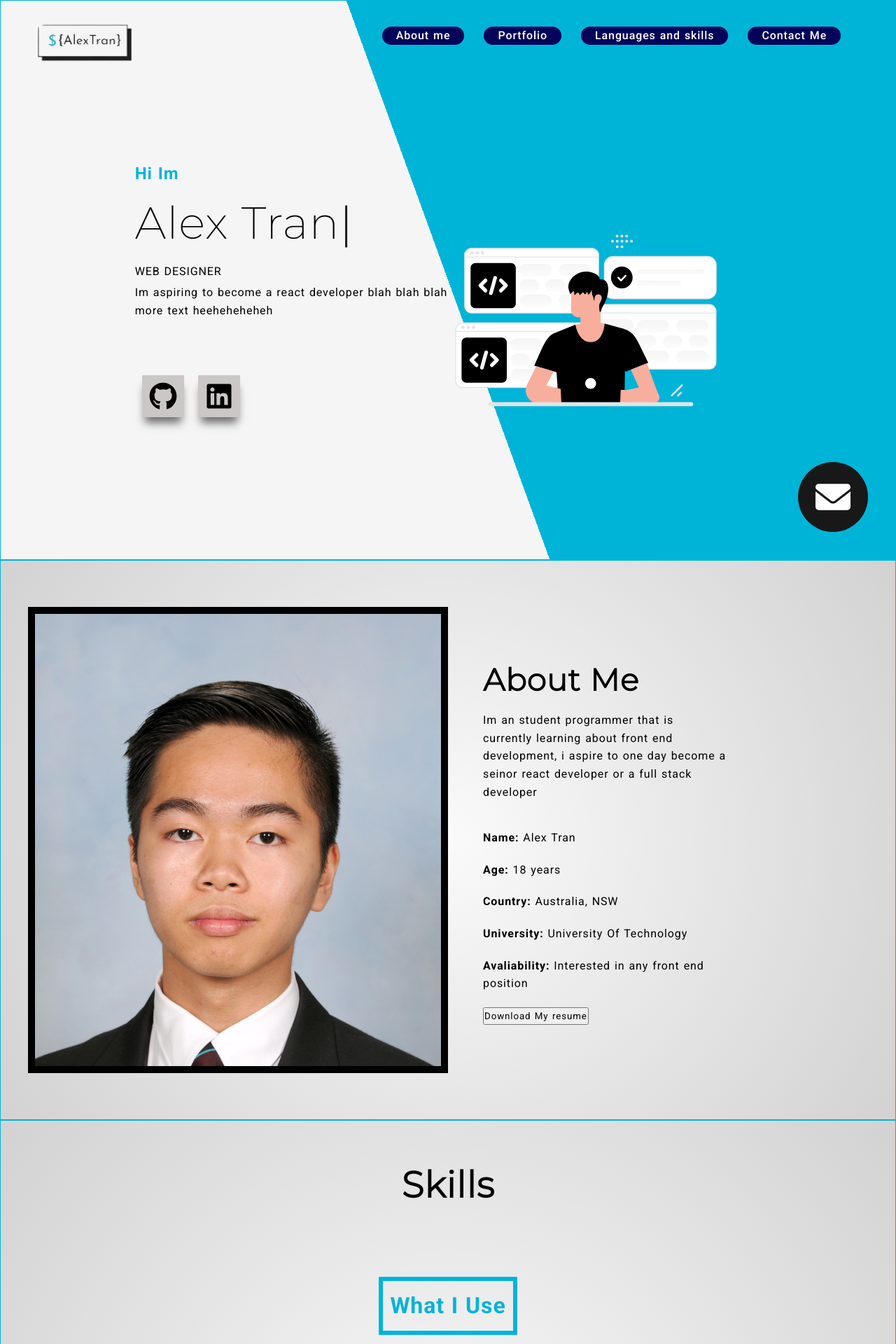
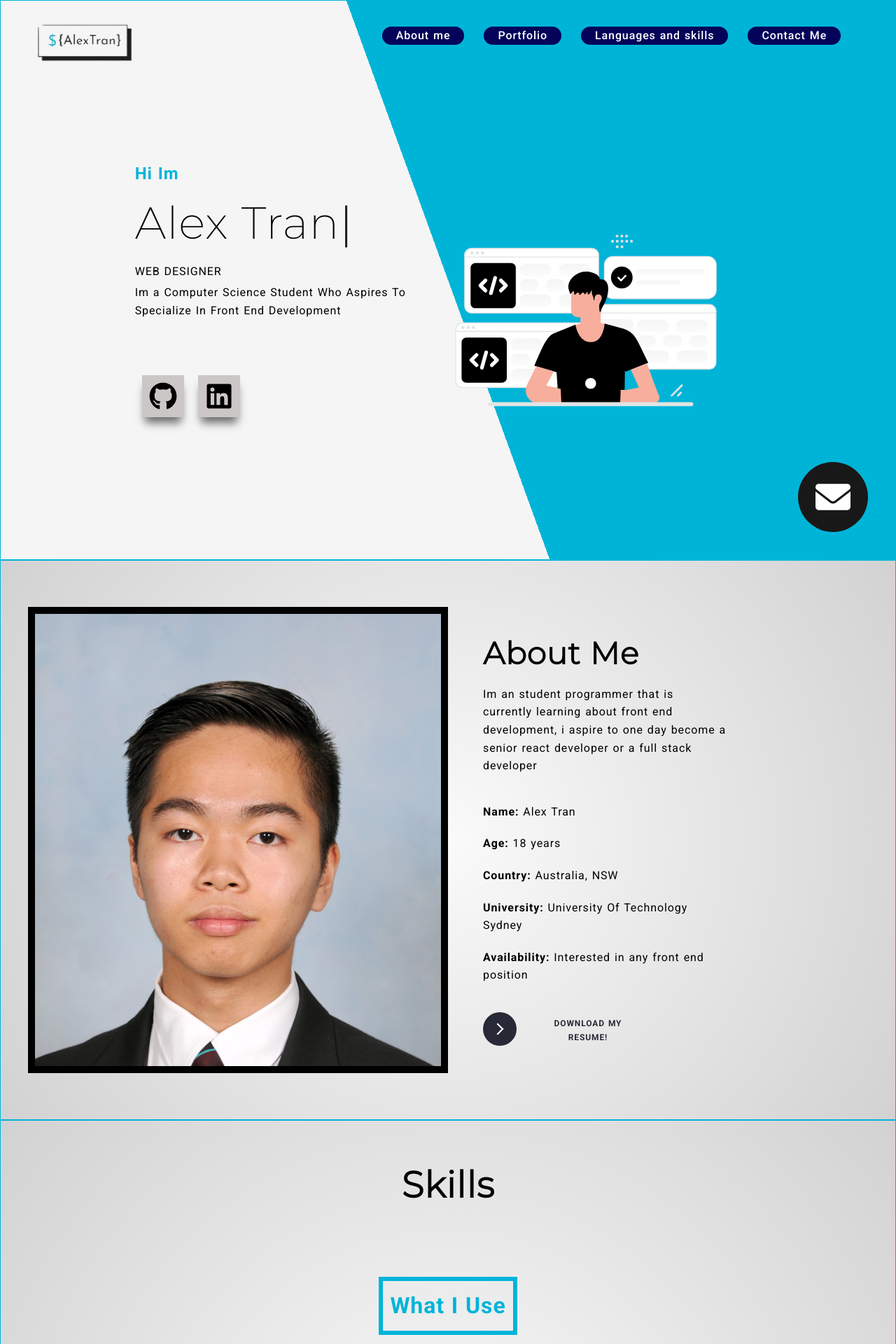
Before and after one commit to alexalextran/Portfolio-Website-4.0, a React (Create React App) app: page / in a window 1280 px wide. Shown: the top 1920 px of the page at 70% size. Built offline with nearby package versions, Linux system fonts and the light colour scheme.

Commit message:
small css adjustments

```diff
--- a/package.json
+++ b/package.json
@@ -8,6 +8,7 @@
     "@testing-library/user-event": "^13.5.0",
     "react": "^17.0.2",
     "react-dom": "^17.0.2",
+    "react-router-dom": "^6.2.1",
     "react-scripts": "5.0.0",
     "web-vitals": "^2.1.4"
   },
--- a/src/App.css
+++ b/src/App.css
@@ -5,7 +5,7 @@
   --blue: rgb(0, 180, 216);
 }
 
-.blue{
+.blue {
   color: var(--blue);
 }
 
@@ -20,8 +20,7 @@
   word-spacing: 1.1px;
 }
 
-section{
-
+section {
   background: radial-gradient(
     circle,
     rgba(250, 250, 250, 1) 0%,
@@ -29,11 +28,10 @@ section{
   );
 
   border: 1px solid var(--blue);
-
 }
 
 html {
-  background: url('/src/assets/statsbackground.jpg') fixed;
+  background: url("/src/assets/statsbackground.jpg") fixed;
   background-position-y: 1000px;
 }
 
@@ -82,14 +80,14 @@ ANIMATIONS
 }
 
 nav {
+  transition: all 800ms;
   width: 100%;
   display: flex;
   justify-content: space-between;
   height: fit-content;
-
 }
 
-nav > img{
+nav > img {
   height: 80px;
   transform: scale(2.5);
   margin-left: 80px;
@@ -106,34 +104,33 @@ align-items: center;
 }
 
 .nav__links--a {
-
   height: fit-content;
   padding: 0px 20px;
   margin: 0px 14px;
   color: white;
-  background-color: rgb(3,4,89);
+  background-color: rgb(3, 4, 89);
   border-radius: 25px;
 }
 
-.landing {
+#landing {
   position: relative;
   background: linear-gradient(250deg, var(--blue), 50%, rgb(245, 245, 245) 50%);
   height: 100vh;
-
 }
 
-.homesvg{
+.homesvg {
   position: absolute;
   top: 290px;
   right: 15%;
   width: 500px !important;
   height: auto !important;
+  transition: all 800ms;
 }
 
 .landing__text {
   display: flex;
   flex-direction: column;
-
+  transition: all 800ms;
   margin-left: 15%;
   margin-top: 10%;
   width: 450px;
@@ -390,11 +387,14 @@ CAROUSEL
   flex-direction: column;
   position: relative;
   align-items: center;
-
 }
 
+.carousel__item--wrapper > div:first-child{
+  width: 600px;
+  text-align: center;
+}
 
-.portfolio__nav--button{
+.portfolio__nav--button {
   margin: 0px 20px;
   border: none;
   font-size: 26px;
@@ -402,29 +402,28 @@ CAROUSEL
   background-color: transparent;
   border-top: 2px solid var(--blue);
   border-bottom: 2px solid var(--blue);
-  transition: all 500ms;
+  transition: all 900ms;
   cursor: pointer;
 }
 
 @keyframes selected {
-  0%{
+  0% {
     color: black;
   }
-  100%{
-    color: #FF4B27;
+  100% {
+    color: #ff4b27;
     border-top: 2px solid rgb(255, 255, 255);
     border-bottom: 2px solid rgb(255, 255, 255);
   }
 }
 
-.portfolio__nav--button:hover{
+.portfolio__nav--button:hover {
   color: var(--blue);
   border-top: 2px solid black;
   border-bottom: 2px solid black;
-
 }
 
-.carousel__title{
+.carousel__title {
   font-family: "Montserrat", sans-serif;
 }
 
@@ -451,8 +450,7 @@ CAROUSEL
   pointer-events: all;
   z-index: 100;
   transition: all 600ms;
-  box-shadow:  13px 13px 26px #5a5a5a,
-             -13px -13px 26px #ffffff;
+  box-shadow: 13px 13px 26px #5a5a5a, -13px -13px 26px #ffffff;
 }
 @keyframes left {
   0% {
@@ -531,8 +529,6 @@ CAROUSEL
 .portfolio__cardimage {
   width: 1000px;
 }
-
-
 
 button.learn-more {
   width: 300px;
@@ -635,11 +631,9 @@ CAROUSEL
   display: flex;
   flex-direction: column;
   align-items: center;
-
-
 }
 
-.imagecomparison{
+.imagecomparison {
   height: 900px;
   padding-top: 60px;
   position: relative;
@@ -648,7 +642,7 @@ CAROUSEL
 .statistics__text {
   color: rgb(0, 0, 0);
   font-weight: 700;
-  font-size:20px;
+  font-size: 20px;
   border-top: 2px solid var(--blue);
 }
 
@@ -661,8 +655,6 @@ CAROUSEL
 
   font-family: "Montserrat", sans-serif;
 }
-
-
 
 .img-comp-container {
   left: 50%;
@@ -699,28 +691,26 @@ CAROUSEL
   border-radius: 50%;
 }
 
-.imagecomparison__contact{
+.imagecomparison__contact {
   position: absolute;
   left: 50%;
   transform: translatex(-50%);
   bottom: 100px;
-
 }
 
-footer{
+footer {
   background-color: rgb(24, 24, 24);
   color: white;
   text-align: center;
   padding: 30px 0px;
 }
 
-.footer__links{
+.footer__links {
   display: flex;
   justify-content: center;
-
 }
 
-.footer__links > li{
+.footer__links > li {
   margin: 0px 20px;
   margin-top: 20px;
   list-style: none;
@@ -730,7 +720,7 @@ footer{
 MAIL MODAL
 */
 
-.mail__icon{
+.mail__icon {
   cursor: pointer;
   position: fixed;
   z-index: 100;
@@ -745,11 +735,11 @@ MAIL MODAL
   justify-content: center;
 }
 
-.mail__icon > svg{
+.mail__icon > svg {
   width: 50px;
 }
 
-.modal{
+.modal {
   position: absolute;
   display: flex;
   left: 50%;
@@ -760,7 +750,6 @@ MAIL MODAL
   visibility: hidden;
   opacity: 0;
   transition: all 500ms;
-
 }
 
 .modal > svg {
@@ -775,83 +764,82 @@ MAIL MODAL
   transform: translateX(80px);
 }
 
-.modal > svg:hover{
+.modal > svg:hover {
   transform: rotate(90deg) !important;
 }
 
-.modal__open .modal{
+.modal__open .modal {
   opacity: 1;
   visibility: visible;
 }
 
-.modal__open .modal__left, .modal__open .modal__right, .modal__open .modal > svg{
+.modal__open .modal__left,
+.modal__open .modal__right,
+.modal__open .modal > svg {
   transform: translateX(0);
 }
 
 @keyframes fade {
-  0%{
+  0% {
     opacity: 0;
   }
-  100%{
+  100% {
     opacity: 1;
   }
-
 }
 
-.modal__left, .modal__right{
+.modal__left,
+.modal__right {
   color: white;
   width: 450px;
   height: 650px;
-background-color: rgb(36,36,36);
+  background-color: rgb(36, 36, 36);
   transition: all 500ms;
 }
 
-.modal__right{
+.modal__right {
   display: flex;
   flex-direction: column;
   border-radius: 0px 20px 20px 0px;
   transform: translateX(80px);
-
 }
 
-.modal__left{
+.modal__left {
   color: black;
   background-color: white;
   border-radius: 20px 0px 0px 20px;
   transform: translateX(-80px);
 }
 
-.modal__left > div:first-child{
+.modal__left > div:first-child {
   padding: 50px;
 }
 
-.modal__left > div > h5{
+.modal__left > div > h5 {
   margin-bottom: 40px;
 }
 
-
-.modal__left--techicons{
+.modal__left--techicons {
   display: flex;
   justify-content: space-between;
   margin-top: 30px;
-
 }
 
-
-
-.modal__left--techicons > svg, .modal__left--techicons > img{
+.modal__left--techicons > svg,
+.modal__left--techicons > img {
   height: 60px;
   width: 60px;
   transition: all 500ms;
 }
 
-form{
+form {
   padding: 50px;
   display: flex;
   flex-direction: column;
 }
 
-input,textarea{
+input,
+textarea {
   color: white;
   margin-bottom: 30px;
   background-color: transparent;
@@ -861,17 +849,18 @@ input,textarea{
   transition: border 500ms;
 }
 
-textarea{
+textarea {
   height: 130px;
 }
 
-input:focus, textarea:focus{
+input:focus,
+textarea:focus {
   outline: none;
-border-bottom: 2px solid #FF4B27;
+  border-bottom: 2px solid #ff4b27;
   resize: none;
 }
 
-.modal__right--button.learn-more{
+.modal__right--button.learn-more {
   width: 100%;
 }
 
@@ -880,10 +869,17 @@ resize: none;
   margin-top: 50px;
 }
 
-.modal__right--button{
+.modal__right--button {
   color: white !important;
 }
 
-.modal__right--button.circle{
+.modal__right--button.circle {
   background-color: var(--blue) !important;
 }
+
+.modal__open nav,
+.modal__open .landing__text,
+.modal__open .homesvg {
+  opacity: 0;
+  visibility: hidden;
+}
--- a/src/App.js
+++ b/src/App.js
@@ -16,8 +16,8 @@ function App() {
    <Landing />
    <Aboutme />
    <Mylanguages />
+   <Portfolio />
    <Journey />
-   <Portfolio />
    <Statistics />
    <Imagecomparison />
    <Footer />
--- a/src/components/AboutMe.jsx
+++ b/src/components/AboutMe.jsx
@@ -15,7 +15,7 @@ const Aboutme = () => {
           <h1 className="aboutme__info--title">About Me</h1>
           <p>
             Im an student programmer that is currently learning about front end
-            development, i aspire to one day become a seinor react developer or
+            development, i aspire to one day become a senior react developer or
             a full stack developer
           </p>
         </div>
@@ -24,10 +24,15 @@ const Aboutme = () => {
             <li className="aboutme__info--li"><b>Name:</b> Alex Tran</li>
             <li className="aboutme__info--li"><b>Age:</b> 18 years</li>
             <li className="aboutme__info--li"><b>Country:</b> Australia, NSW</li>
-            <li className="aboutme__info--li"><b>University:</b> University Of Technology</li>
-            <li className="aboutme__info--li"><b>Avaliability:</b> Interested in any front end position</li>
+            <li className="aboutme__info--li"><b>University:</b> University Of Technology Sydney</li>
+            <li className="aboutme__info--li"><b>Availability:</b> Interested in any front end position</li>
           </ul>
-          <button>Download My resume</button>
+          <button className="portfolio__cardtext--button learn-more">
+          <span className="circle" aria-hidden="true">
+            <span className="icon arrow"></span>
+          </span>
+          <span className="button-text" >Download My Resume!</span>
+        </button>
         </div>
         </div>
       </div>
--- a/src/components/Landing.jsx
+++ b/src/components/Landing.jsx
@@ -2,14 +2,14 @@ import React, { useState } from 'react';
 import Nav from '../ui/Nav';
 import homesvg from '../assets/landingsvg.svg'
 import ContactModal from './Contact__Modal';
-
+import { Link } from "react-router-dom";
 
 const Landing = () => {
     const [showmodal, setshowmodal] = useState(false);
 
 
     const modal = (state) =>{
-        console.log("hi")
+
         {setshowmodal(state)
 
             if(!showmodal){
@@ -17,13 +17,13 @@ const Landing = () => {
             else{
                 document.body.classList.remove("modal__open")
             }
-
                 }
     }
 
 
     return (
-        <section className='landing'>
+
+        <section id='landing'>
             <Nav />
 
             <img className="homesvg"src={homesvg}></img>
@@ -33,7 +33,7 @@ const Landing = () => {
 
                 <div  className='landing__text--title'><span>WEB DESIGNER</span></div>
 
-                <p>Im aspiring to become a react developer blah blah blah more text heeheheheheh</p>
+                <p>Im a Computer Science Student Who Aspires To Specialize In Front End Development</p>
 
                 <div className='socials'>
                 <svg className='social__icon' xmlns="http://www.w3.org/2000/svg" viewBox="0 0 496 512"><path d="M165.9 397.4c0 2-2.3 3.6-5.2 3.6-3.3.3-5.6-1.3-5.6-3.6 0-2 2.3-3.6 5.2-3.6 3-.3 5.6 1.3 5.6 3.6zm-31.1-4.5c-.7 2 1.3 4.3 4.3 4.9 2.6 1 5.6 0 6.2-2s-1.3-4.3-4.3-5.2c-2.6-.7-5.5.3-6.2 2.3zm44.2-1.7c-2.9.7-4.9 2.6-4.6 4.9.3 2 2.9 3.3 5.9 2.6 2.9-.7 4.9-2.6 4.6-4.6-.3-1.9-3-3.2-5.9-2.9zM244.8 8C106.1 8 0 113.3 0 252c0 110.9 69.8 205.8 169.5 239.2 12.8 2.3 17.3-5.6 17.3-12.1 0-6.2-.3-40.4-.3-61.4 0 0-70 15-84.7-29.8 0 0-11.4-29.1-27.8-36.6 0 0-22.9-15.7 1.6-15.4 0 0 24.9 2 38.6 25.8 21.9 38.6 58.6 27.5 72.9 20.9 2.3-16 8.8-27.1 16-33.7-55.9-6.2-112.3-14.3-112.3-110.5 0-27.5 7.6-41.3 23.6-58.9-2.6-6.5-11.1-33.3 2.6-67.9 20.9-6.5 69 27 69 27 20-5.6 41.5-8.5 62.8-8.5s42.8 2.9 62.8 8.5c0 0 48.1-33.6 69-27 13.7 34.7 5.2 61.4 2.6 67.9 16 17.7 25.8 31.5 25.8 58.9 0 96.5-58.9 104.2-114.8 110.5 9.2 7.9 17 22.9 17 46.4 0 33.7-.3 75.4-.3 83.6 0 6.5 4.6 14.4 17.3 12.1C428.2 457.8 496 362.9 496 252 496 113.3 383.5 8 244.8 8zM97.2 352.9c-1.3 1-1 3.3.7 5.2 1.6 1.6 3.9 2.3 5.2 1 1.3-1 1-3.3-.7-5.2-1.6-1.6-3.9-2.3-5.2-1zm-10.8-8.1c-.7 1.3.3 2.9 2.3 3.9 1.6 1 3.6.7 4.3-.7.7-1.3-.3-2.9-2.3-3.9-2-.6-3.6-.3-4.3.7zm32.4 35.6c-1.6 1.3-1 4.3 1.3 6.2 2.3 2.3 5.2 2.6 6.5 1 1.3-1.3.7-4.3-1.3-6.2-2.2-2.3-5.2-2.6-6.5-1zm-11.4-14.7c-1.6 1-1.6 3.6 0 5.9 1.6 2.3 4.3 3.3 5.6 2.3 1.6-1.3 1.6-3.9 0-6.2-1.4-2.3-4-3.3-5.6-2z"/></svg>
@@ -41,11 +41,11 @@ const Landing = () => {
                 </div>
             </div>
 
-            <div className='mail__icon' onClick={() => modal(!showmodal)
+            <a href="#landing"><div className='mail__icon' onClick={() => modal(!showmodal)
           }>
 
             <svg xmlns="http://www.w3.org/2000/svg" viewBox="0 0 512 512"><path d="M256 352c-16.53 0-33.06-5.422-47.16-16.41L0 173.2V400C0 426.5 21.49 448 48 448h416c26.51 0 48-21.49 48-48V173.2l-208.8 162.5C289.1 346.6 272.5 352 256 352zM16.29 145.3l212.2 165.1c16.19 12.6 38.87 12.6 55.06 0l212.2-165.1C505.1 137.3 512 125 512 112C512 85.49 490.5 64 464 64h-416C21.49 64 0 85.49 0 112C0 125 6.01 137.3 16.29 145.3z"/></svg></div>
-
+            </a>
 
             <ContactModal  modal={modal}/>
 
--- a/src/components/Portfolio.jsx
+++ b/src/components/Portfolio.jsx
@@ -100,9 +100,9 @@ const Portfolio = () => {
     <section className="projects">
       <div className="carousel">
         <div className="carousel__item--wrapper">
-          <div className="">
+          <div>
             <h1 className="carousel__title">My Projects</h1>
-            <p>here is a compilation of all my projects for each language</p>
+            <p>Here is a compilation of all my projects for each language, feel free to explore by switching between languages</p>
           </div>
           <div className="portfolio__nav">
             <button className="portfolio__nav--button clickable" id="html&css" onClick={() => getporftoliocard("html&css")}>
@@ -124,7 +124,7 @@ const Portfolio = () => {
           <span className="carousel__button clickable" onClick={() => carousel("backward")}> &lt;</span>
 
           <span className="carousel__button clickable" onClick={() =>carousel("forward")} >/&gt;</span>
-          <p>(Click the icons to switch between videos)</p>
+          <p>(Cick the arrows to switch between projects)</p>
         </div>
       </div>
     </section>
```
Also changed, not shown: 1 other file (tests, documents, lock files or other folders). Lines whose indentation alone changed are shown as unchanged.
